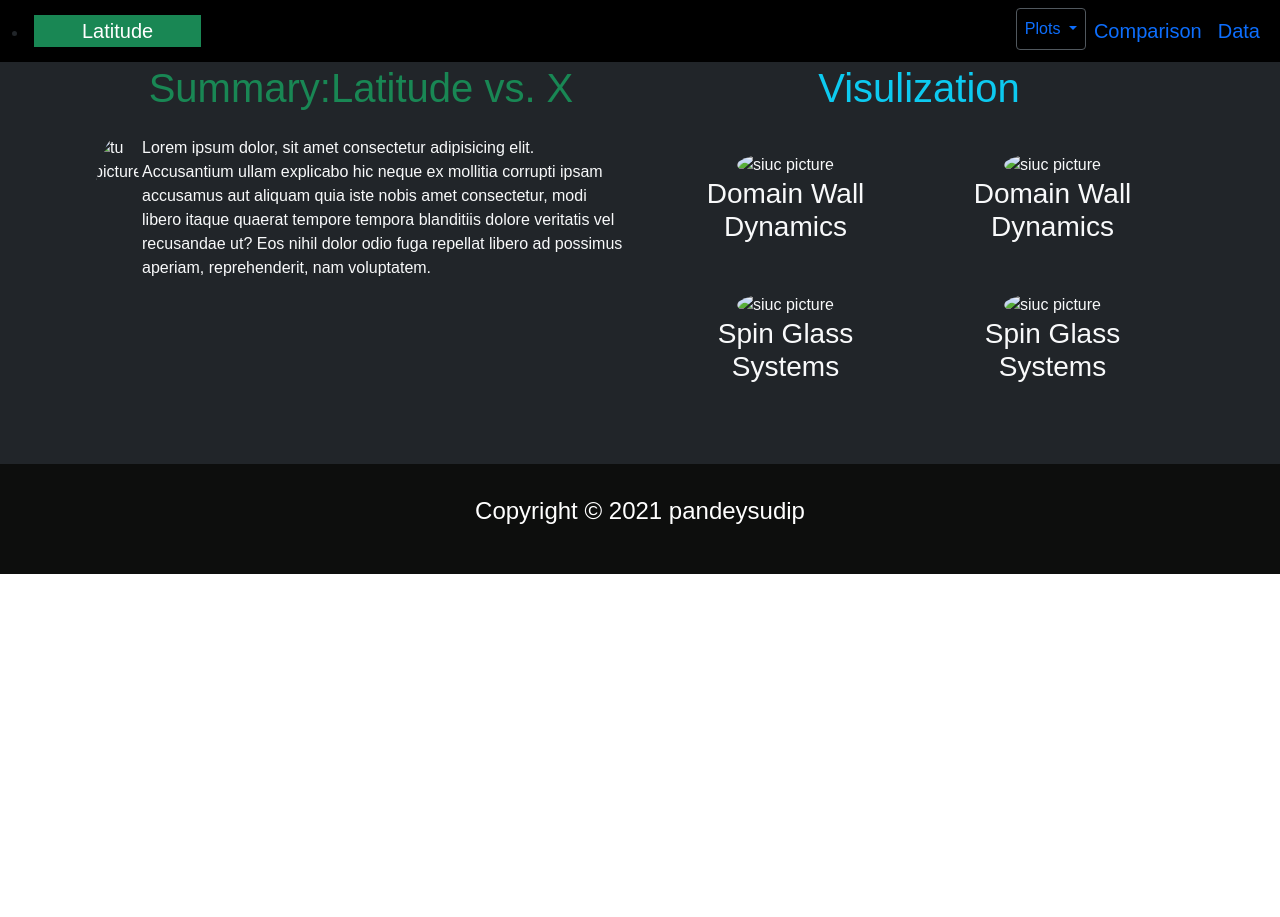
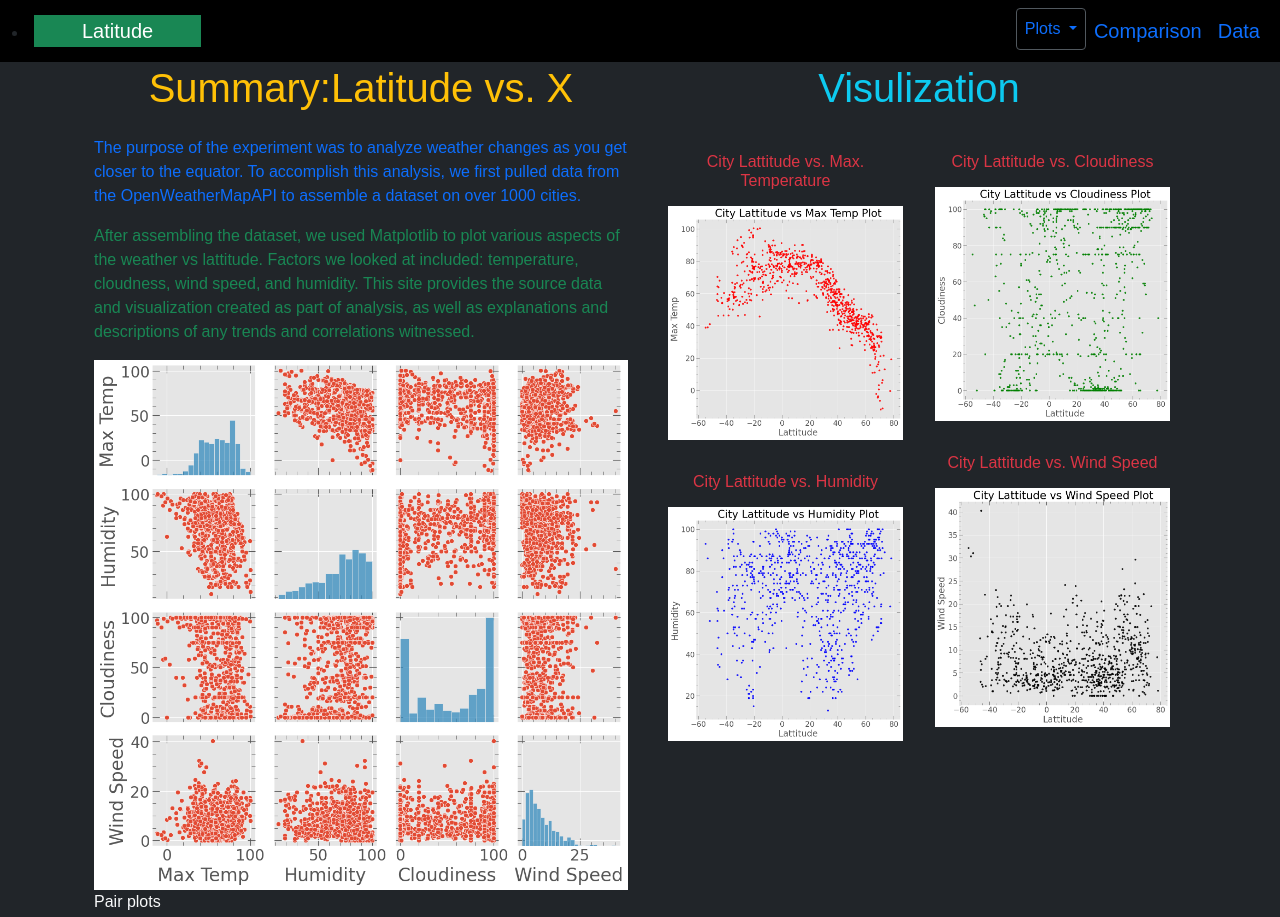
Before and after one commit to pandeysudip/Web-Visualization-Dashboard, a plain HTML site: page index.html in a window 1280 px wide. Shown: the top 917 px of the page. Before the commit the page ends 800 px from the top, so only its background shows below. Drawn offline with nearby package versions, Linux system fonts and the light colour scheme.

Commit message:
finalizing home page

```diff
--- a/index.html
+++ b/index.html
@@ -10,7 +10,7 @@
     </head>
     <body>
         <!--navbar-->
-        <nav class="navbar navbar-expand-lg bg-black navbar-dark fixed-top">
+        <nav class="navbar navbar-expand-lg bg-black navbar-dark  fixed-top">
             <div class="container">
                 <li role="presentation" class="active">
                     <a href="index.html" class="navbar-brand bg-success px-5">Latitude</a>
@@ -52,64 +52,85 @@
             </div>
         </nav>
         <!--Home-->
-        <section id="tal" class="bg-dark text-light p-5 text-center text-sm-start">
+        <section id="tal" class="bg-dark text-light py-5  text-center text-sm-start">
             <div class="container">
                 <div class="d-lg-flex">
                     <div class="container">
-                        <h1 class=" p-3 text-success text-center">Summary:Latitude vs. X</h1>
-                        <div class="d-lg-flex">
-                                <img class="img-fluid rounded-circle " src="images/tu.jpg" alt="tu picture" />
+                        <h1 class=" p-3 text-warning text-center">Summary:Latitude vs. X</h1>
                         <div>
-                                <p>
-                                    Lorem ipsum dolor, sit amet consectetur adipisicing elit. Accusantium ullam explicabo hic neque ex mollitia corrupti ipsam accusamus aut aliquam quia iste nobis amet consectetur, modi libero itaque quaerat tempore tempora blanditiis dolore veritatis vel recusandae ut? Eos nihil dolor odio fuga repellat libero ad possimus aperiam, reprehenderit, nam voluptatem.
+                            <p class="text-primary">
+                                The purpose of the experiment was to analyze weather changes as you get closer to the equator. To accomplish this analysis, we first pulled data from the OpenWeatherMapAPI to assemble a dataset on over 1000 cities.
+
                             </p>
+                            <p class="text-success">
+                                After assembling the dataset, we used Matplotlib to plot various aspects of the weather vs lattitude. Factors we looked at included: temperature, cloudness, wind speed, and humidity. This site provides the source data and visualization created as part of analysis, as well as explanations and descriptions of any trends and correlations witnessed.
+                            </p>
+                            <div>
+                                <img class="img-fluid " src="images/pairplot.png" alt="tu picture" />
+                                <p>Pair plots</p>
                             </div>
+
                         </div>
                     </div>
                     <div class="container">
                         <h1 class=" p-3 text-info text-center">Visulization</h1>
-                        <div class="d-lg-flex">
+                        <div class="d-sm-flex">
                             <div class="column text-center">
                                 <div class="col-md">
                                     <div class="card-body text-center">
+                                        <h6 class="card-title mb-3 text-danger">
+                                            City Lattitude vs. Max. Temperature
+                                        </h6>
                                         <div class="card-image">
-                                        <img class="img-fluid rounded-circle " src="images/siuc.png" alt="siuc picture" />
+                                            <a href="temp.html">
+                                                <img class="img-fluid  " src="images/city_Max Temp.png" alt="siuc picture" />
+                                            </a>
+
                                         </div>
-                                    <h3 class="card-title mb-3">
-                                        Domain Wall Dynamics
-                                    </h3>
+
                                     </div>
                                 </div>
                                 <div class="col-md">
                                     <div class="card-body text-center">
+
+                                        <h6 class="card-title mb-3 text-danger">
+                                            City Lattitude vs. Humidity
+                                        </h6>
                                         <div class="card-image">
-                                        <img class="img-fluid rounded-circle " src="images/siuc.png" alt="siuc picture" />
+                                            <a href="humidity.html">
+                                                <img class="img-fluid  " src="images/city_Humidity.png" alt="siuc picture" />
+                                            </a>
+
                                         </div>
-                                    <h3 class="card-title mb-3">
-                                        Spin Glass Systems
-                                    </h3>
                                     </div>
                                 </div>
                             </div>
                             <div class="column text-center">
                                 <div class="col-md">
                                     <div class="card-body text-center">
+
+                                            <h6 class="card-title mb-3 text-danger">
+                                                City Lattitude vs. Cloudiness
+                                            </h6>
                                             <div class="card-image">
-                                        <img class="img-fluid rounded-circle " src="images/siuc.png" alt="siuc picture" />
+                                                <a href="cloudness.html">
+                                                    <img class="img-fluid  " src="images/city_Cloudiness.png" alt="siuc picture" />
+                                                </a>
                                             </div>
-                                    <h3 class="card-title mb-3">
-                                        Domain Wall Dynamics
-                                    </h3>
                                     </div>
                                 </div>
                                 <div class="col-md">
-                                    <div class="card-body text-center">
+                                    <div class="card-body text-center ">
+
+                                    <h6 class="card-title mb-3 text-danger">
+                                        City Lattitude vs.  Wind Speed
+                                    </h6>
                                     <div class="card-image">
-                                        <img class="img-fluid rounded-circle " src="images/siuc.png" alt="siuc picture" />
+                                        <a href="windspeed.html">
+                                            <img class="img-fluid  " src="images/city_Wind speed.png" alt="siuc picture" />
+
+                                        </a>
                                     </div>
-                                    <h3 class="card-title mb-3">
-                                        Spin Glass Systems
-                                    </h3>
                                     </div>
                                 </div>
                             </div>
```
Also changed, not shown: images/city_Cloudiness.png (added), images/city_Humidity.png (added), images/city_Max Temp.png (added), images/city_Wind Speed.png (added), images/pairplot.png (added), 1 other file. Lines whose indentation alone changed are shown as unchanged.
